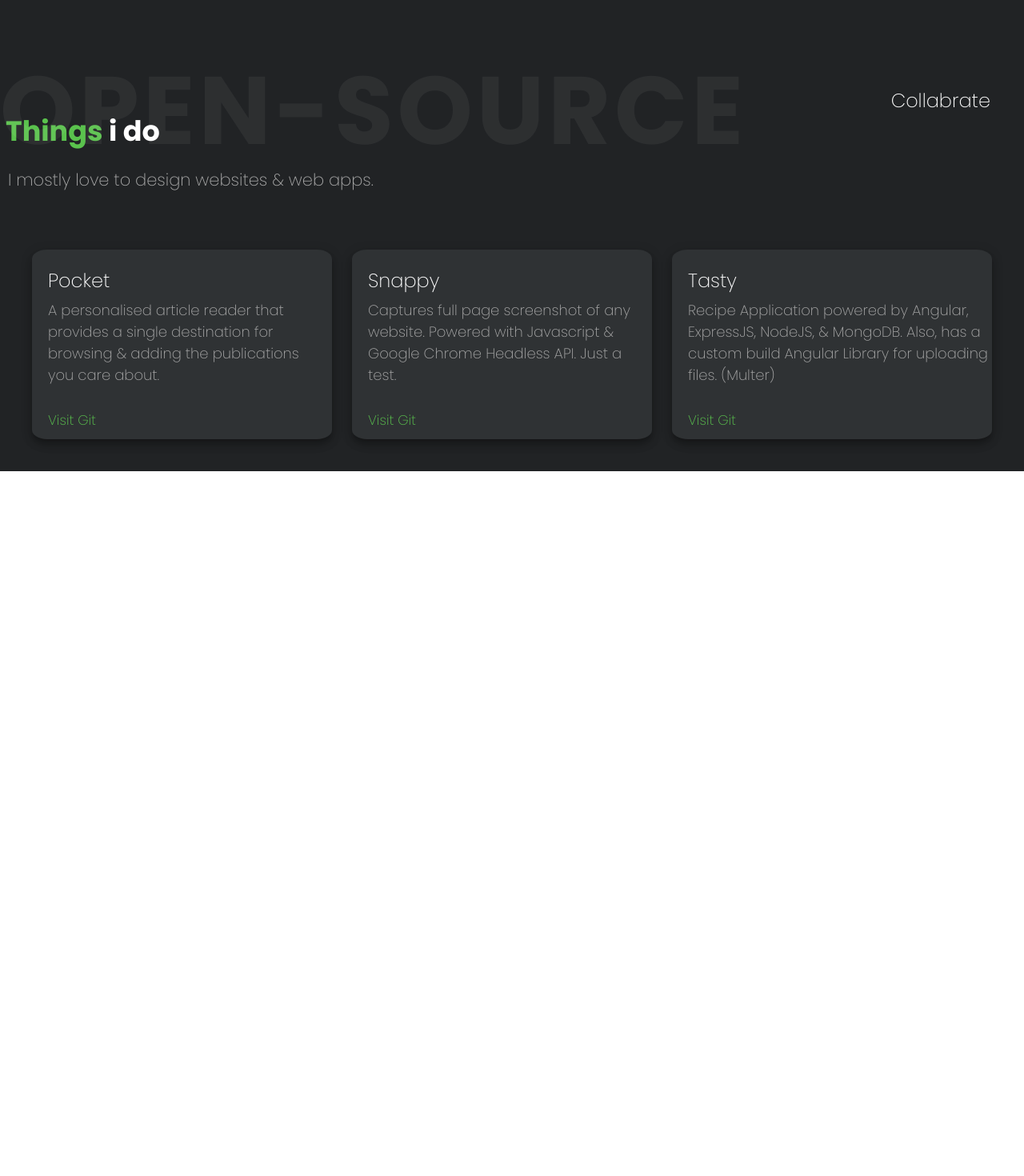
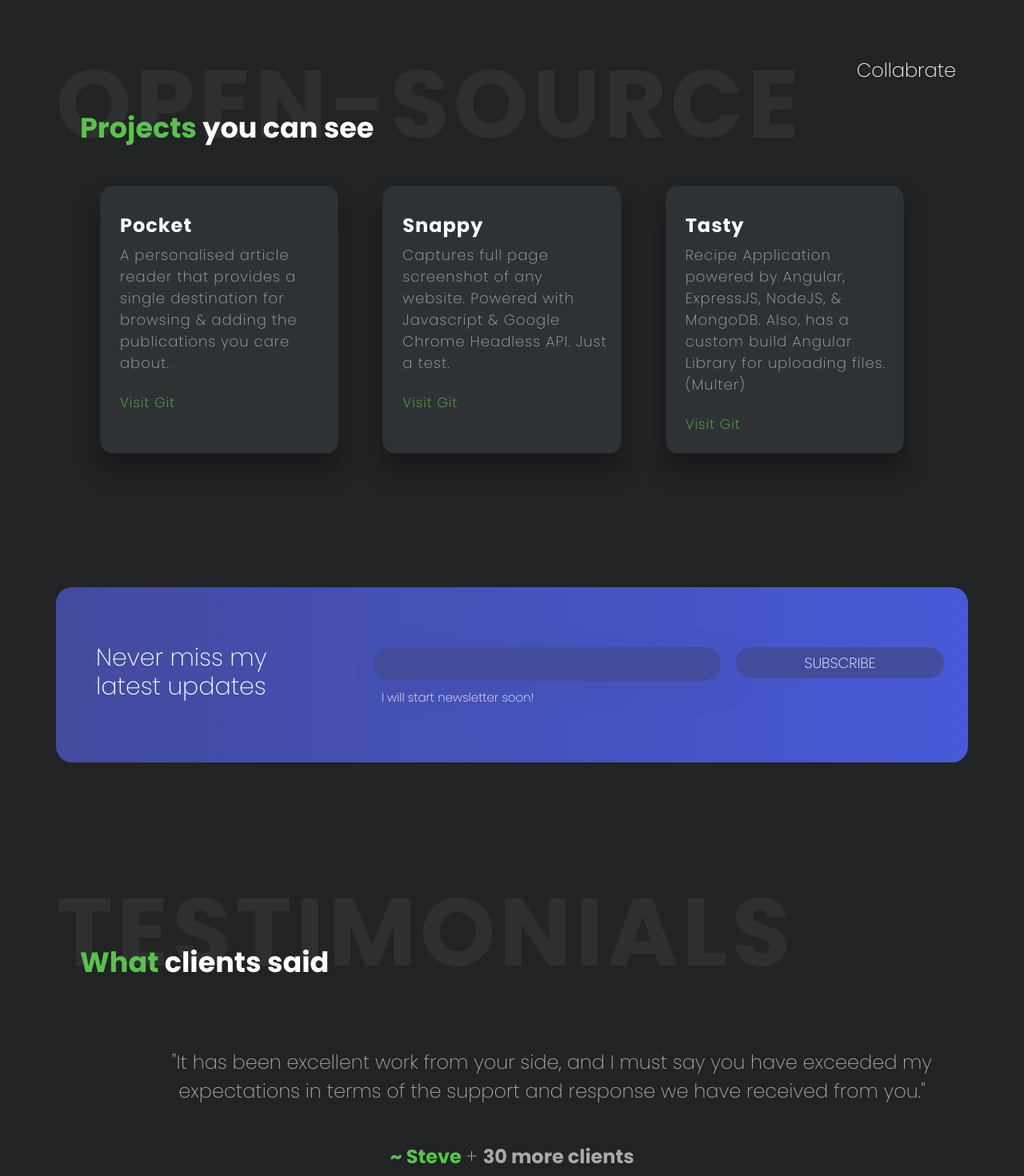
Before and after one commit to vijit2k7/Portfolio-1, a React (Create React App) app: page / in a window 1280 px wide. Shown: the part 3200-4670 px from the top of the page at 80% size. Before the commit the page ends 3789 px from the top, so only its background shows below. Built offline with nearby package versions, Linux system fonts and the light colour scheme.

Commit message:
Basic responsive design complete

```diff
--- a/src/App.js
+++ b/src/App.js
@@ -23,8 +23,9 @@ function App() {
       <Expertise />
       <Portfolio />
       <OpenSource />
-      {/* <Testimonial />
-      <Footer /> */}
+      <Subscribe />
+      <Testimonial />
+      <Footer />
     </div>
   );
 }
--- a/src/Pages/Footer.js
+++ b/src/Pages/Footer.js
@@ -1,20 +1,21 @@
 import React from "react";
-import nl2br from "react-newline-to-break";
 import "../styles/Footer.css";
-
+import { Col, Row, Container, Button, Card } from "react-bootstrap";
+import "bootstrap/dist/css/bootstrap.min.css";
 function Footer() {
-  let footer =
-    "Let's talk & turn your great ideas \n into something even greater!";
   return (
-    <div className="footer">
-      {/* <h3>{nl2br(footer)}</h3> */}
+    <Container className="footer">
+      <Row>
+        <Col>
           <div>
             <h3>
               Let's talk & turn your great ideas <br />
               into something even greater!
             </h3>
           </div>
-    </div>
+        </Col>
+      </Row>
+    </Container>
   );
 }
 
--- a/src/Pages/OpenSource.js
+++ b/src/Pages/OpenSource.js
@@ -1,72 +1,83 @@
 import React from "react";
 import {
-  Card,
   CardActionArea,
   CardContent,
   Grid,
   Typography,
 } from "@material-ui/core";
+import { Col, Row, Container, Button, Card } from "react-bootstrap";
+import "bootstrap/dist/css/bootstrap.min.css";
 import "../styles/OpenSource.css";
 function OpenSource() {
   return (
-    <div className="os">
-      <Grid container>
+    <Container className="os">
+      <Row>
+        <Col>
           <div>
             <h2 className="os-heading">OPEN-SOURCE</h2>
           </div>
-        <Grid item xs={10}>
+        </Col>
+      </Row>
+      <Row>
+        <Col md={8}>
           <p className="os-section-heading">
-            <strong className="tx-primary">Things </strong> i do
+            <strong className="tx-primary">Projects </strong> you can see
           </p>
-        </Grid>
-        <Grid item xs={2}>
+        </Col>
+        <Col md={4}>
+          <ul>
+            <li>
               <a className="os-collabrate" href="#">
                 Collabrate
               </a>
-        </Grid>
-        <Grid container>
-          <Grid item xs={12} className="os-section-intro">
-            <small>I mostly love to design websites & web apps.</small>
-          </Grid>
-        </Grid>
-      </Grid>
+            </li>
+          </ul>
+        </Col>
+      </Row>
 
       <div className="os-container">
-        <Grid container xs={12} className="os-card-container">
-          <Grid container xs={4}>
-            <Card raised className={"os-card-1"}>
+        <Row className="os-card-container">
+          <Col lg={4} xs={12} className="os-col">
+            <Card raised className="os-card-1">
+              <div className="os-projects-text">
                 <h4 className="os-card-heading">Pocket</h4>
                 <p className="os-card-text">
-                A personalised article reader that provides a single destination
-                for browsing & adding the publications you care about.
+                  A personalised article reader that provides a single
+                  destination for browsing & adding the publications you care
+                  about.
                 </p>
                 <a href="#">Visit Git</a>
+              </div>
             </Card>
-          </Grid>
-          <Grid container xs={4}>
-            <Card raised className={"os-card-2 "}>
+          </Col>
+          <Col lg={4} xs={12} className="os-col">
+            <Card className="os-card-2 ">
+              <div className="os-projects-text">
                 <h4 className="os-card-heading">Snappy</h4>
                 <p className="os-card-text">
                   Captures full page screenshot of any website. Powered with
                   Javascript & Google Chrome Headless API. Just a test.
                 </p>
                 <a href="#">Visit Git</a>
+              </div>
             </Card>
-          </Grid>
-          <Grid container xs={4}>
-            <Card raised className={"os-card-3"}>
+          </Col>
+          <Col lg={4} xs={12} className="os-col">
+            <Card className="os-card-3">
+              <div className="os-projects-text">
                 <h4 className="os-card-heading">Tasty</h4>
                 <p className="os-card-text">
                   Recipe Application powered by Angular, ExpressJS, NodeJS, &
-                MongoDB. Also, has a custom build Angular Library for uploading
-                files. (Multer)
+                  MongoDB. Also, has a custom build Angular Library for
+                  uploading files. (Multer)
                 </p>
                 <a href="#">Visit Git</a>
+              </div>
             </Card>
-          </Grid>
-        </Grid>
+          </Col>
+        </Row>
       </div>
-    </div>
+    </Container>
   );
 }
 
--- a/src/Pages/Subscribe.js
+++ b/src/Pages/Subscribe.js
@@ -6,26 +6,26 @@ import "bootstrap/dist/css/bootstrap.min.css";
 
 function Subscribe() {
   return (
-    <div className="subscribe">
-      <Container fluid="md" className="no-gutters">
-        <Row>
-          <Col xs={12} md={4}>
+    <Container className="subscribe">
+      <Row className="no-gutters">
+        <Col>
           <h5>
             Never miss my <br /> latest updates
           </h5>
         </Col>
-          <Col xs={12} md={4}>
+        <Col md={5}>
           <input disabled />
           <p className="text-white">
             <small className="small">I will start newsletter soon!</small>
           </p>
         </Col>
-          <Col className="sub-btn-holder " md={4} xs={12}>
-            <Button variant="primary">Subscribe</Button>
+        <Col md={3}>
+          <Button className="sub-btn-holder " variant="primary">
+            Subscribe
+          </Button>
         </Col>
       </Row>
     </Container>
-    </div>
   );
 }
 
--- a/src/Pages/Testimonial.js
+++ b/src/Pages/Testimonial.js
@@ -1,36 +1,36 @@
-import React from "react";
-import {
-  Card,
-  CardActionArea,
-  CardContent,
-  Grid,
-  Typography,
-} from "@material-ui/core";
 import "../styles/Testimonial.css";
+import { Col, Row, Container, Button, Card } from "react-bootstrap";
+import "bootstrap/dist/css/bootstrap.min.css";
 function Testimonial() {
   return (
-    <div className="testimonial">
+    <Container className="testimonial">
+      <Row>
+        <Col>
           <div>
             <h2 className="testimonial-heading">TESTIMONIALS</h2>
           </div>
-      <div>
+        </Col>
+      </Row>
+      <Row>
+        <Col>
           <p className="test-section-intro">
             <strong className="tx-primary">What</strong> clients said
           </p>
-      </div>
-      <div>
           <p className="test-reviews">
             "It has been excellent work from your side, and I must say you have
-          exceeded my expectations in terms of the support and response we have
-          received from you."
+            exceeded my expectations in terms of the support and response we
+            have received from you."
           </p>
+        </Col>
+      </Row>
+      <Row>
+        <Col xs={12} md={12} className="test-client-count">
+          <div className="test-client-text">
+            <b className="tx-primary">~ Steve </b> + <b> 30 more clients</b>
           </div>
-      <div className="test-client-count">
-        <span className="test-client-text">
-          {/* <b className="tx-primary">Steve</b> + <b> 30 more clients</b> */}
-        </span>
-      </div>
-    </div>
+        </Col>
+      </Row>
+    </Container>
   );
 }
 
--- a/src/styles/Footer.css
+++ b/src/styles/Footer.css
@@ -1,18 +1,18 @@
 .footer {
   color: #fff;
-  font-weight: 200 !important;
-  font-size: 35px;
-  padding: 100px 60px 100px 220px;
-  margin-left: 15px;
 }
 .footer div {
   padding-top: 30px;
 }
 .footer h3 {
-  padding-left: 20px;
+  padding-top: 8vh;
+  text-align: center;
+  font-weight: 200;
+  line-height: 60px;
+  font-weight: 200;
+  font-size: 42px;
+}
 
-  font-weight: 200;
-}
 .footer-text-2 {
   margin-left: 25px;
 }
--- a/src/styles/OpenSource.css
+++ b/src/styles/OpenSource.css
@@ -1,12 +1,11 @@
 .os {
-  padding-top: 150px;
+  padding-top: 14vh;
   position: relative;
 }
 .os-heading {
   position: absolute;
   overflow: hidden;
   left: 0;
-  top: 120px;
   width: 100%;
   font-size: 120px;
   line-height: 120px;
@@ -24,8 +23,8 @@
   color: white;
   font-weight: bold;
   font-size: 35px;
-  margin-top: 30px;
-  padding-left: 7px;
+  padding-top: 8vh;
+  padding-left: 15px;
 }
 .os-section-intro {
   padding-bottom: 40px;
@@ -39,7 +38,6 @@
 .os-collabrate {
   color: white;
   font-weight: 400;
-  padding-left: 47px;
 }
 /* cards */
 
@@ -49,41 +47,27 @@
 .os-card-heading {
   color: white !important;
   padding-top: 25px;
-
+  font-weight: bold;
   text-align: left;
 }
-
-.os-card-1 {
+.os-col {
+  padding-bottom: 15px;
+}
+.os-card-1,
+.os-card-2,
+.os-card-3 {
   background-color: #2f3234 !important;
   color: #a9a9a9 !important;
   border-radius: 5% !important;
   margin-right: 25px;
   display: flex;
+  height: 100%;
   text-align: center;
   flex-direction: column;
-  padding: 0 5px 10px 20px;
+  margin-bottom: 10px;
   text-align: left;
-}
-.os-card-2 {
-  background-color: #2f3234 !important;
-  color: #a9a9a9 !important;
-  border-radius: 5% !important;
-  margin-right: 25px;
-  display: flex;
-  text-align: center;
-  flex-direction: column;
-  padding: 0 5px 10px 20px;
-  text-align: left;
-}
-.os-card-3 {
-  background-color: #2f3234 !important;
-  color: #a9a9a9 !important;
-  border-radius: 5% !important;
-  display: flex;
-  text-align: center;
-  flex-direction: column;
-  padding: 0 5px 10px 20px;
-  text-align: left;
+  letter-spacing: 1px;
+  box-shadow: 0 20px 25px rgb(25, 25, 26);
 }
 
 .os-card-text {
@@ -93,4 +77,9 @@
   color: #5ac24d;
   padding-top: 15px;
   font-size: 17px;
+  line-height: 1.3;
 }
+
+.os-projects-text {
+  margin: 10px 15px 10px 24px;
+}
--- a/src/styles/Subscribe.css
+++ b/src/styles/Subscribe.css
@@ -1,6 +1,6 @@
 .subscribe {
-  margin-top: 30px;
-  padding: 60px 60px;
+  margin-top: 14vh;
+  padding: 50px 50px;
   background: linear-gradient(90deg, #434b9d, #4759d8);
   border-radius: 20px;
   box-shadow: grey;
@@ -21,7 +21,7 @@
   box-shadow: 10px 10px 30px rgb(68 79 173 / 35%);
   border: none;
   padding: 3px 2px;
-  border-radius: 10px;
+  border-radius: 20px;
   color: #fff;
   width: 100%;
   margin-top: 25px;
@@ -33,12 +33,14 @@
 }
 
 .sub-btn-holder {
-  float: right;
   display: block;
-  width: 80%;
-
+  width: 100%;
+  margin: 25px 0px 0px 20px;
   font-size: 18px;
   text-transform: uppercase;
+  border-radius: 20px;
+  background-color: #434b9d;
+  border-style: none;
 }
 
 .sub-btn-holder Button {
@@ -52,53 +54,3 @@
   margin-top: 20px;
   outline: 0;
 }
-
-/*
-.subscribe-container {
-  padding: 60px 10px 60px 50px;
-  background: #4759d8;
-  margin-top: 100px;
-  box-shadow: 10%;
-
-  border-radius: 20px;
-}
-
-.subscribe-heading {
-  color: white;
-  font-size: 30px;
-}
-.subscribe-heading h5 {
-  font-weight: 400;
-  padding-left: 20px;
-}
-
-.subscribe-email-input {
-  background-color: #434c9d;
-  height: 50px;
-  width: 28rem;
-  margin-top: 10px;
-  margin-left: 55px;
-  border-radius: 20px;
-}
-
-.subscribe-button {
-  margin-top: 0.6rem;
-  margin-left: 0.6rem;
-  width: 11rem;
-  height: 50px;
-  border-radius: 20px;
-  color: white;
-
-  text-transform: uppercase;
-}
-
-.subscribe-container p {
-  margin-left: 4rem;
-  font-size: 19px;
-}
-
-small {
-  color: white;
-  font-size: 80%;
-  font-weight: 400;
-} */
--- a/src/styles/Testimonial.css
+++ b/src/styles/Testimonial.css
@@ -1,13 +1,11 @@
 .testimonial {
   position: relative;
-  margin-top: 20rem;
+  padding-top: 19vh;
 }
 .testimonial-heading {
   position: absolute;
   overflow: hidden;
-
   left: 0;
-  top: -80px;
   width: 100%;
   font-size: 120px;
   line-height: 120px;
@@ -26,16 +24,17 @@
   color: white;
   font-weight: bold;
   font-size: 35px;
-  margin-top: 30px;
-  padding-left: 28px;
+  padding-top: 9vh;
+  padding-left: 15px;
 }
 
 .test-reviews {
   margin-left: 100px;
   margin-top: 80px;
   padding-bottom: 30px;
+  text-align: center;
 }
 
 .test-client-text {
-  padding-left: 25rem;
+  text-align: center;
 }
```
Also changed, not shown: 1 other file (tests, documents, lock files or other folders). Lines whose indentation alone changed are shown as unchanged.
